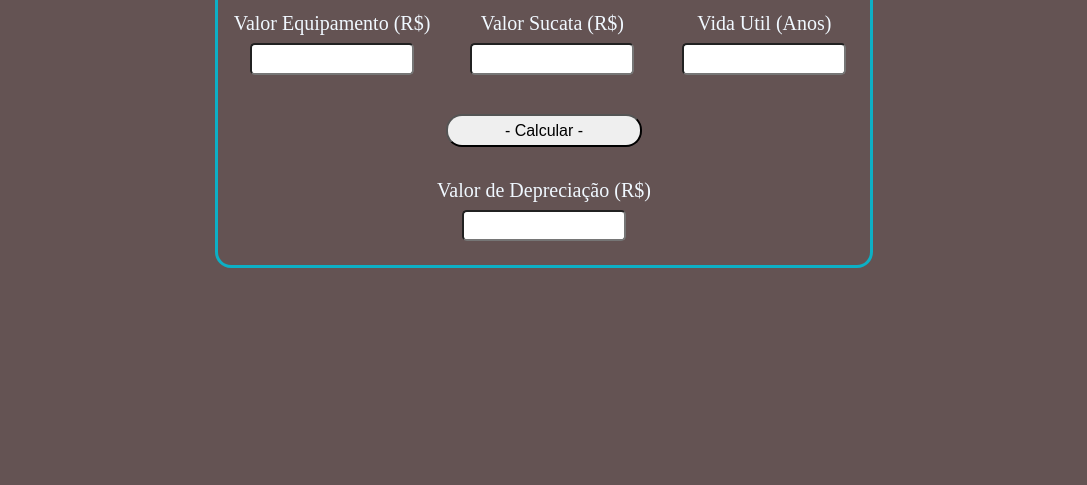
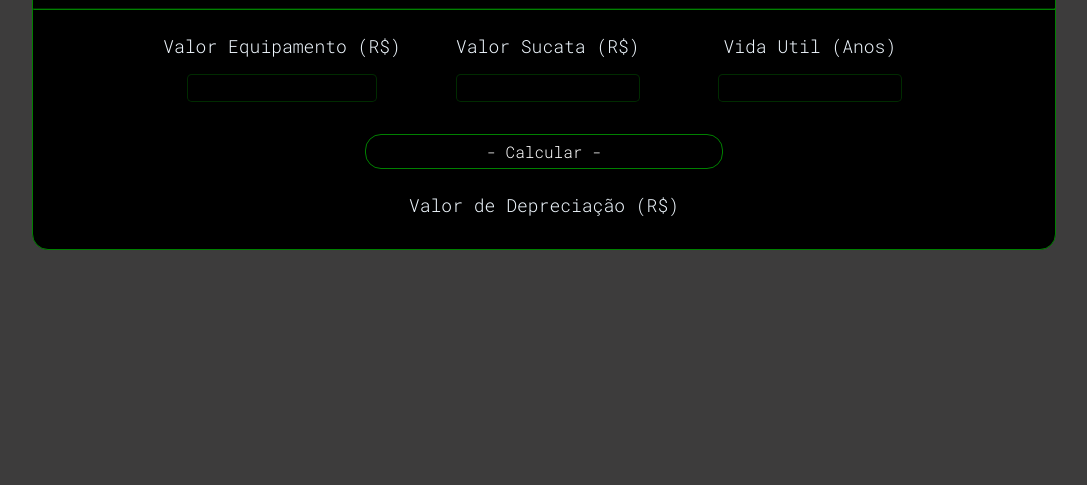
Before and after one commit to RafaJMS/ProjetoCalculadoraDepreciacao, a plain HTML site: page index.html in a window 1280 px wide. Shown: the part 315-800 px from the top of the page, without its empty margins (96-1183 px from the left). Drawn offline with nearby package versions, Linux system fonts and the light colour scheme.

Commit message:
Estilização no Código

```diff
--- a/assets/css/style.css
+++ b/assets/css/style.css
@@ -1,21 +1,26 @@
+@import url('https://fonts.googleapis.com/css2?family=Roboto+Mono:wght@300&display=swap');
+
 *{
     padding: 0;
     margin: 0;
     color: aliceblue;
-    box-sizing: content-box;
+    box-sizing: border-box;
+    font-family: 'Roboto Mono', monospace;
+
 
 }
-
-
 .titulo{
     margin: 1.5rem;
-    font-size: 25px;
+    font-size: 20px;
+    display: flex;
+    text-align: center;
 }
 .awnser-box{
     display: flex;
     flex-direction: column;
     justify-content: center;
     align-items: center;
+    margin-bottom: 1rem;
 }
 .awnser-box input{
     margin: 0.5rem;
@@ -34,51 +39,72 @@
     flex-direction: column;
     justify-content: center;
     align-items: center;
-    background-color: rgb(100, 83, 83);
+    background-color: rgb(61, 60, 60);
 }
 .major-box{
-    width: auto;
-    height: auto;
+    width: 100%;
+    max-width: 80vw;
+    height: 100%;
     display: flex;
     flex-direction: column;
     justify-content: center;
     align-items: center;
-    border: 3px solid rgb(12, 176, 197);
+    border: 1px solid;
+    border-color: green;
     border-radius: 1rem;
-
+    background-color: rgb(0, 0, 0);
 }
 .content-box{
-    font-size: 20px;
+    margin-top: 1.5rem;
+    font-size: 18px;
+    display: flex;
+    flex-direction: column;
+    justify-content: space-around;
+    gap:1.5rem;
+    width: 100%;
+    height: 100%;
+    }
+
+.content-box input:focus{
+    outline:none ;
 }
 
 .content-box section{
-    margin: 1.0rem;
+    gap: 0.5rem;
     display: flex;
     flex-direction: column;
-    justify-content: center;
+    justify-content: space-between;
     align-items: center;
 
 }
 .input-box{
     display: flex;
     flex-direction: row;
+    justify-content: center;
+    gap: 2rem;
+    text-align: center;
+    width: 100%;
 }
 
 .input-box input{
     margin: 0.5rem;
     height: 1.7rem;
-    width: 90%;
-    max-width: 10rem;
+    width: 80%;
+    max-width: 50rem;
     border-radius: 0.3rem;
     text-align: center;
     font-size: 17px;
-    color: #000;
+    color: white;
+    background-color: #000;
+    border:1px solid;
+    border-color: rgba(0, 128, 0, 0.336);
 }
+
 .awnser-box input{
     margin: 0.5rem;
     height: 1.7rem;
-    width: 90%;
-    max-width: 10rem;
+    width: 100%;
+    max-width: 20rem;
     border-radius: 0.3rem;
     text-align: center;
     font-size: 17px;
@@ -87,18 +113,29 @@
 
 .button-box{
     width: 100%;
-    max-width: 20rem;
-    height: 2rem;
+    max-width: 100rem;
+    height: 2.2rem;
     display: flex;
     justify-content: center;
     align-items: center;
-    margin: 1rem auto;
 }
 
 .button-box button{
-    width: 60%;
-    height: 90%;
+    width: 35%;
+    height: 100%;
+    font-size: 16px;
+    color: white;
+    background-color: #000;
     border-radius: 1rem;
-    font-size: 16px;
-    color: black;
+    border: 1px solid;
+    border-color:green;
+    cursor: pointer;
 }
+hr{
+    width: 100%;
+    border-color:green;
+}
+
+#valorDepreciacao{
+    margin-top: 0.5rem;
+}
--- a/assets/js/script.js
+++ b/assets/js/script.js
@@ -4,11 +4,19 @@ const campoVidaUtil = document.getElementById('vidaUtil')
 
 
 const campoTempoUso = document.getElementById('tempoUso')
-const campoValorDeprec = document.getElementById('valorDepreciacao')
+
 
 document.getElementById("calcular").addEventListener('click',function(){
+
+    let campoValorDeprec = document.getElementById('valorDepreciacao')
+
     let result = ((campoValorEquip.value - campoValorSucata.value)/campoVidaUtil.value)
-    campoValorDeprec.value = result.toFixed(2)
 
+    if(campoValorDeprec.value!=null){
+        campoValorDeprec.innerText = `R$ ${result.toFixed(2)}`
+
+    }else{
+        campoValorDeprec.value = 0
+    }
 
     })
--- a/index.html
+++ b/index.html
@@ -11,13 +11,15 @@
     <main class="main-box">
         <div class="major-box">
         <header class="titulo">
-            <h2 class> Calculadora </h2>
+            <h2 class> Calculadora de Depreciação de Equipamentos </h2>
         </header>
+        <hr>
         <div class = "content-box">
         <div class = "input-box" >
             <section class="linhaEquipamento">
                 <label> Valor Equipamento (R$)</label>
                 <input type="number" id="valorEquip" >
+
             </section>
             <section class="linhaSucata">
                 <label> Valor Sucata (R$)</label>
@@ -35,7 +37,7 @@
         <div class="awnser-box">
             <section class="linhaValorDepreciacao">
             <label> Valor de Depreciação (R$)</label>
-                <input type="text" readonly id="valorDepreciacao">
+                <span id="valorDepreciacao"></span>
             </section>
         </div>
         </div>
```
